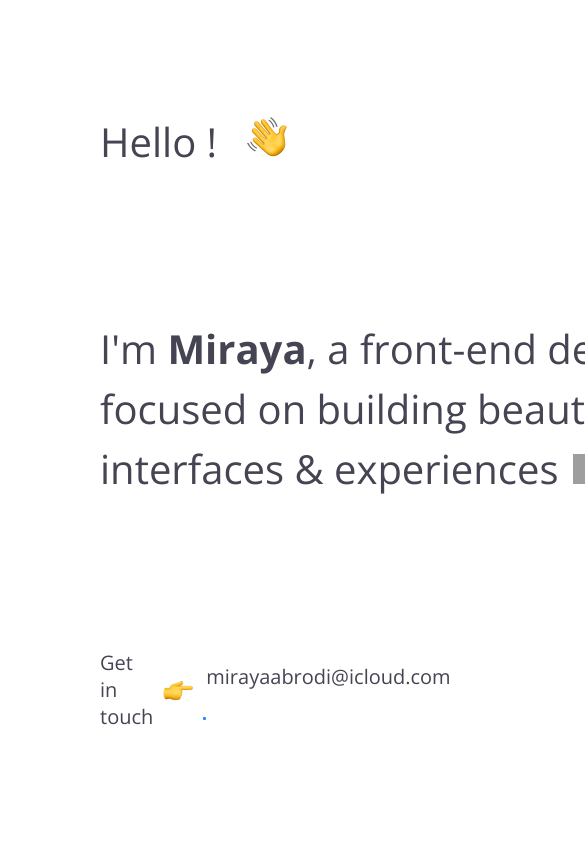
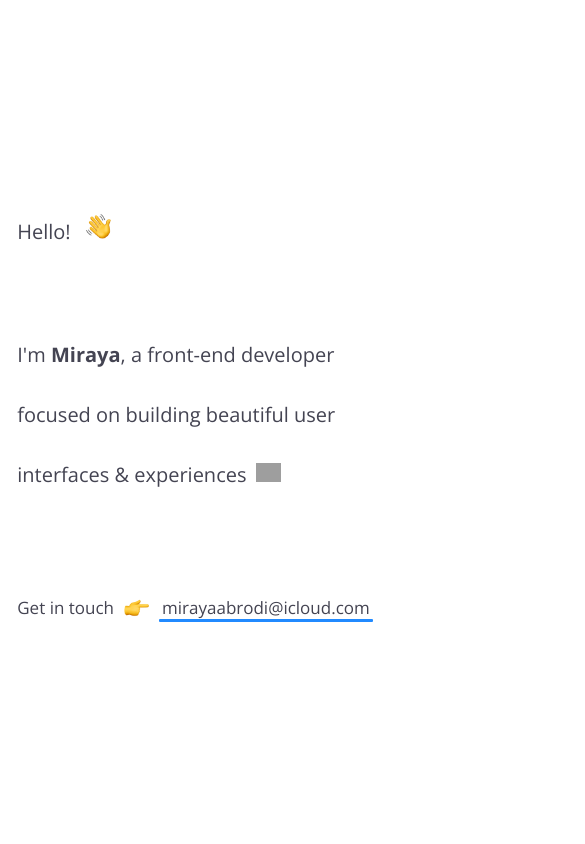
Before and after one commit to mirayatech/V3-Portfolio, a React (Vite) app: page / in a window 390 px wide. Shown: the top 844 px of the page, 585 px wide, since content can reach past the window. Built offline with nearby package versions, Linux system fonts and the light colour scheme; grey boxes are pictures that could not be loaded.

Commit message:
style: make intro layout responsive

```diff
--- a/src/components/intro/intro.css
+++ b/src/components/intro/intro.css
@@ -86,3 +86,82 @@
 .intro .intro__contact a:hover::after {
   height: 30px;
 }
+
+@media screen and (max-width: 830px) {
+  .intro {
+    margin: auto;
+    padding-left: 0;
+  }
+}
+
+@media screen and (max-width: 730px) {
+  .intro h1 {
+    font-size: calc(30 / 16 * 1rem);
+  }
+
+  .intro h1 .emoji.wave-hand.animated {
+    width: 35px;
+    margin-left: 20px;
+  }
+
+  .intro h2 {
+    width: 500px;
+    line-height: 60px;
+    font-size: calc(30 / 16 * 1rem);
+  }
+  .intro h2 .thick__text {
+    font-size: calc(30 / 16 * 1rem);
+  }
+
+  .intro h2 .emoji.technologist {
+    width: 35px;
+    margin-left: 10px;
+  }
+}
+
+@media screen and (max-width: 530px) {
+  .intro h1 {
+    margin-bottom: 80px;
+    font-size: calc(20 / 16 * 1rem);
+  }
+
+  .intro h1 .emoji.wave-hand.animated {
+    width: 25px;
+    margin-left: 15px;
+  }
+
+  .intro h2 {
+    width: 400px;
+    line-height: 60px;
+    margin-bottom: 80px;
+
+    font-size: calc(20 / 16 * 1rem);
+  }
+  .intro h2 .thick__text {
+    font-size: calc(20 / 16 * 1rem);
+  }
+
+  .intro h2 .emoji.technologist {
+    width: 25px;
+    margin-left: 10px;
+  }
+
+  .intro .intro__contact * {
+    font-size: calc(17 / 16 * 1rem);
+  }
+
+  .intro .intro__contact .emoji.pointer {
+    width: 25px;
+    margin: 10px;
+  }
+
+  .intro .intro__contact a:hover::after {
+    height: 25px;
+  }
+}
+
+@media screen and (max-width: 420px) {
+  .intro h2 {
+    width: 340px;
+  }
+}
--- a/src/components/intro/intro.tsx
+++ b/src/components/intro/intro.tsx
@@ -7,7 +7,7 @@ export function Intro() {
   return (
     <div className="intro">
       <h1>
-        Hello !
+        Hello!
         <img src={WaveHand} alt="" className="emoji wave-hand animated" />
       </h1>
 
```
